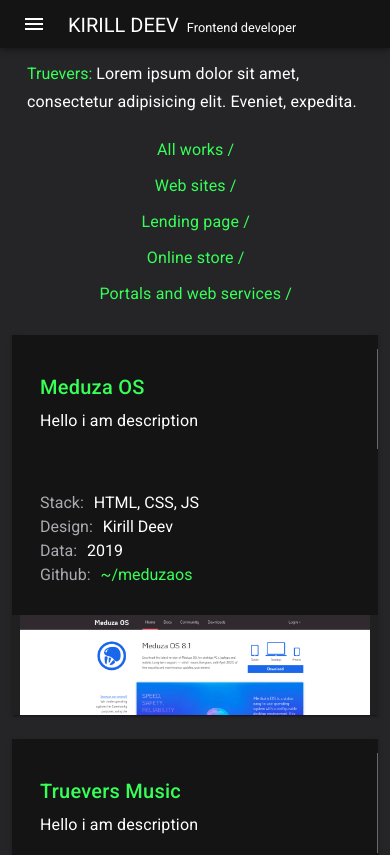
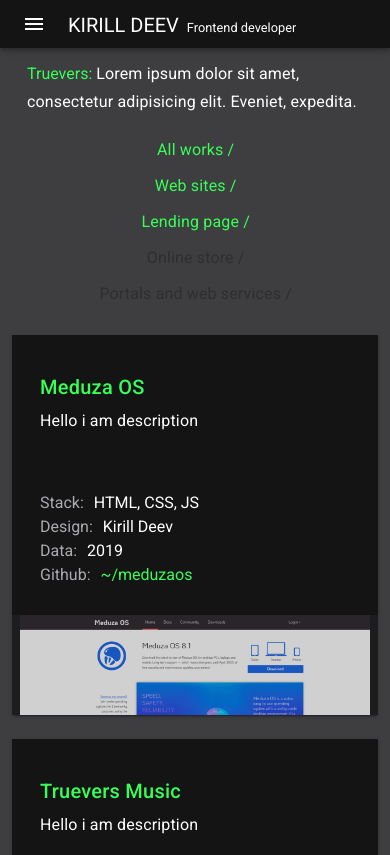
Before and after one commit to deevkv/portfolio, a Vue app: page /portfolio in a window 390 px wide. Shown: the top 855 px of the page. Built offline with nearby package versions, Linux system fonts and the light colour scheme.

Commit message:
Added sorting to 'Portfolio.vue'.

```diff
--- a/src/assets/sass/variables.sass
+++ b/src/assets/sass/variables.sass
@@ -1,4 +1,4 @@
 $card-color: #141414 /*#1F1F1F*/
-$body-background: #252528 /*#666678*/ /*#2a2a2d*//* #767685 */
+$body-background: #3e3e41 /* #252528*/ /*#666678*/ /*#2a2a2d*//* #767685 */
 $main-color: #37ff58 /*#22F600 */
 $visit-color: #fdaf50
--- a/src/components/Home.vue
+++ b/src/components/Home.vue
@@ -7,7 +7,7 @@
             <v-card
               dark
               tile
-              class="mx-auto home__card"
+              class="mx-auto elevation-8 home__card"
               max-width="700"
               min-height="250"
               color="#141414"
--- a/src/components/Portfolio.vue
+++ b/src/components/Portfolio.vue
@@ -8,19 +8,27 @@
         <section class="portfolio-toolbar">
           <div class="portfolio-toolbar__title">Truevers: <span class="subtitle-1 portfolio-toolbar__description">Lorem ipsum dolor sit amet, consectetur adipisicing elit. Eveniet, expedita.</span></div>
           <div>
-            <v-btn class="subtitle-1 portfolio-toolbar__button" text tile>All works /</v-btn>
-            <v-btn class="subtitle-1 portfolio-toolbar__button" text tile> Web sites /</v-btn>
-            <v-btn class="subtitle-1 portfolio-toolbar__button" text tile>Lending page /</v-btn>
-            <v-btn class="subtitle-1 portfolio-toolbar__button" text tile>Online store /</v-btn>
-            <v-btn class="subtitle-1 portfolio-toolbar__button" text tile>Portals and web services /</v-btn>
+            <v-btn class="subtitle-1 portfolio-toolbar__button" text tile @click="searchName=''">All works /</v-btn>
+            <v-btn class="subtitle-1 portfolio-toolbar__button" text tile @click="searchName='web_sites'"> Web sites /</v-btn>
+            <v-btn class="subtitle-1 portfolio-toolbar__button" text tile @click="searchName='lending_page'">Lending page /</v-btn>
+            <v-btn disabled class="subtitle-1 portfolio-toolbar__button" text tile @click="searchName='online_store'">Online store /</v-btn>
+            <v-btn disabled class="subtitle-1 portfolio-toolbar__button" text tile @click="searchName='Portals_and_web_services'">Portals and web services /</v-btn>
           </div>
+         <!--  <input type="text" v-model="searchName">
+         <button @click="searchName='2'">Number 2</button>
+         <button @click="searchName='3'">Number 3</button> -->
+          <!-- <ul class="list">
+            <li
+              v-for="name of filteredNames" :key="name.id">{{name}}</li>
+          </ul> -->
         </section>
         </v-col>
       </v-row>
       <v-row>
         <v-col sm="12"
-          v-for="theme in portfolio"
+          v-for="theme in filteredNames"
           :key="theme.name"
+
         >
           <v-card
             dark
@@ -49,6 +57,7 @@
                   class="portfolio-card__image"
                   :src="theme.imageSrc"
                   position="top">
+                    <a class="portfolio-card__image-link" v-bind:href="theme.src" target="_blank"></a>
                 </v-img>
               </v-col>
             </v-row>
@@ -63,6 +72,7 @@
   export default {
     data () {
       return {
+        searchName: '',
         portfolio: [
           {
             name: 'Meduza OS',
@@ -72,6 +82,8 @@
             data: '2019',
             github: 'https://github.com/deevkv/meduzaos',
             imageSrc: require('@/assets/img/meduzaos.jpg'),
+            src: 'https://deevkv.github.io/meduzaos',
+            category: 'web_sites'
           },
           {
             name: 'Truevers Music',
@@ -81,6 +93,8 @@
             data: '2019',
             github: 'https://github.com/deevkv/truevers_music',
             imageSrc: require('@/assets/img/truevers_music.jpg'),
+            src: 'https://deevkv.github.io/truevers_music',
+            category: 'web_sites'
           },
           {
             name: 'Tatoo Studio',
@@ -90,6 +104,8 @@
             data: '2019',
             github: 'https://github.com/deevkv/tattoo',
             imageSrc: require('@/assets/img/tatoo.jpg'),
+            src: 'https://deevkv.github.io/tattoo',
+            category: 'lending_page'
           },
           {
             name: 'Portfolio',
@@ -99,8 +115,23 @@
             data: '2020',
             github: 'https://github.com/deevkv/portfolio',
             imageSrc: 'https://cdn.vuetifyjs.com/images/cards/docks.jpg',
+            src: 'https://deevkv.github.io',
+            category: 'web_sites'
           }
+        ],
+        /*names: ['Vlad', 'Max', 'Elena']*/
+        names: [
+          {id: '1', name: "Вася"},
+          {id: '2', name: "Петя"},
+          {id: '3', name: "Маша"}
         ]
+      }
+    },
+    computed: {
+      filteredNames: function() {
+        return this.portfolio.filter(elem => {
+          return elem.category.indexOf(this.searchName) !== -1;
+        })
       }
     }
   }
@@ -108,6 +139,14 @@
 
 <style lang="scss">
   @import '@/assets/sass/variables.sass';
+
+  input {
+    border: 1px solid orange !important;
+  }
+
+  .list {
+    color: #000;
+  }
 
   .portfolio {
     height: 100%;
@@ -144,6 +183,22 @@
   .portfolio-toolbar__button {
     text-transform: none !important;
     color: $main-color !important;
+  }
+
+  .portfolio-card {
+    opacity: 0;
+    animation: show 1.5s;
+    animation-fill-mode: forwards;
+    transition: 0.2s;
+  }
+
+  @keyframes show{
+    0%{
+      opacity:0;
+    }
+    100% {
+      opacity:1;
+    }
   }
 
   .portfolio-card__description-block {
@@ -192,15 +247,29 @@
 
   .portfolio-card__image {
     height: 160px;
-    border-left: 8px solid #202020/* #a7a7a7 */;
-    border-right: 8px solid #202020/* #a7a7a7 */;
+    border-left: 8px solid #202020;
+    border-right: 8px solid #202020;
+    opacity: 0.8;
+    transition: 0.2s;
+    animation: showImage 1s;
+    animation-fill-mode: forwards;
+  }
+
+  .portfolio-card__image:hover {
+    opacity: 1;
   }
 
   @media (max-width: 1263px) {
 
     .portfolio-card__image {
-      height: 100%;
+      /* height: 100%; */
     }
+  }
+
+  .portfolio-card__image-link {
+    display: block;
+    width: 100%;
+    height: 100%;
   }
 
   @media (max-width: 600px) {
@@ -216,5 +285,10 @@
     .portfolio-card__image {
       height: 100px;
     }
+
+    .portfolio-card__description-block::before {
+      display: none;
+    }
+
   }
 </style>
```
Also changed, not shown: src/assets/img/truevers_music.jpg.
